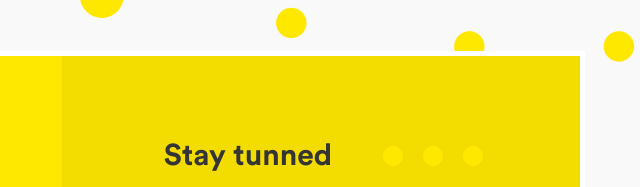
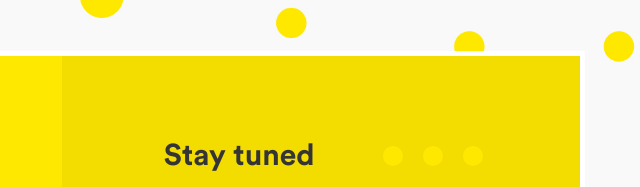
Before and after one commit to SolidGo/solidgo.github.io, a plain HTML site: page index.html in a window 1280 px wide. Shown: the part 804-991 px from the top of the page, 640-1280 px from the left. Drawn offline with nearby package versions, Linux system fonts and the light colour scheme.

Commit message:
Fix typo

```diff
--- a/index.html
+++ b/index.html
@@ -69,7 +69,7 @@ for change?</h3> </div>
                     <div id="mc_embed_signup">
                         <form action="http://aseguratucomunidad.us2.list-manage.com/subscribe/post?u=aad9e7d8dbace11ae74de8841&amp;id=c3a0415674" method="post" id="mc-embedded-subscribe-form" name="mc-embedded-subscribe-form" class="validate" target="_blank" novalidate>
                             <div id="mc_embed_signup_scroll">
-                                <h3>Stay tunned <div class="pull-right"><span></span>
+                                <h3>Stay tuned <div class="pull-right"><span></span>
                                 <span></span>
                                 <span></span></div></h3>
                                 <div class="mc-field-group">
```
